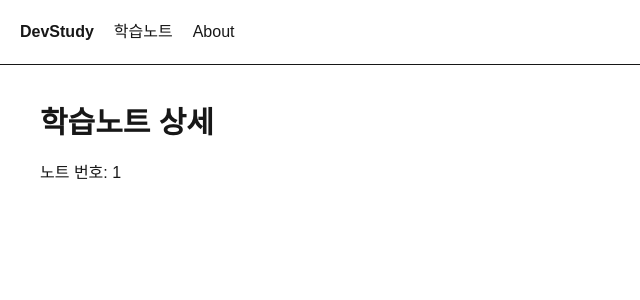
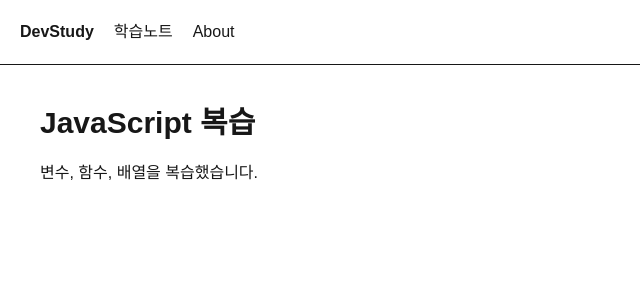
Before and after one commit to jbkim08/dev-study, a Next.js app: page /notes/1 in a window 1280 px wide. Shown: the top 300 px of the page, without its empty margins (0-640 px from the left). Built offline with nearby package versions, Linux system fonts and the light colour scheme.

Commit message:
09.상세 페이지 노트 보여주기

```diff
--- a/src/app/notes/[id]/page.tsx
+++ b/src/app/notes/[id]/page.tsx
@@ -1,3 +1,5 @@
+import { notes } from "@/data/notes";
+
 export default async function NoteDetailPage({
   params,
 }: {
@@ -5,11 +7,18 @@ export default async function NoteDetailPage({
 }) {
   const { id } = await params;
 
+  //노트데이터에서 id가 같은 노트를 찾음
+  const note = notes.find((note) => note.id === Number(id));
+  //노트가 없는 경우
+  if (!note) {
+    return <main className="p-10">노트를 찾을 수 없습니다.</main>;
+  }
+
   return (
     <main className="p-10">
-      <h1 className="text-3xl font-bold">학습노트 상세</h1>
+      <h1 className="text-3xl font-bold">{note.title}</h1>
 
-      <p className="mt-5">노트 번호: {id}</p>
+      <p className="mt-5">{note.content}</p>
     </main>
   );
 }
--- a/src/data/notes.ts
+++ b/src/data/notes.ts
@@ -1,5 +1,17 @@
 export const notes = [
-  { id: 1, title: "JavaScript 복습" },
-  { id: 2, title: "React 정리" },
-  { id: 3, title: "Next.js 공부" },
+  {
+    id: 1,
+    title: "JavaScript 복습",
+    content: "변수, 함수, 배열을 복습했습니다.",
+  },
+  {
+    id: 2,
+    title: "React 정리",
+    content: "컴포넌트와 props를 정리했습니다.",
+  },
+  {
+    id: 3,
+    title: "Next.js 공부",
+    content: "App Router와 Link를 공부했습니다.",
+  },
 ];
```
